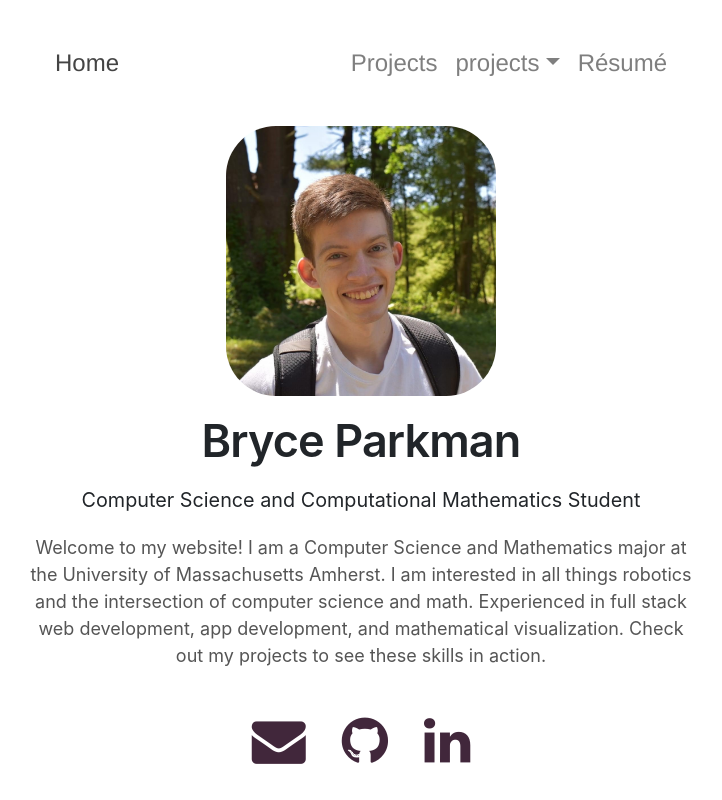
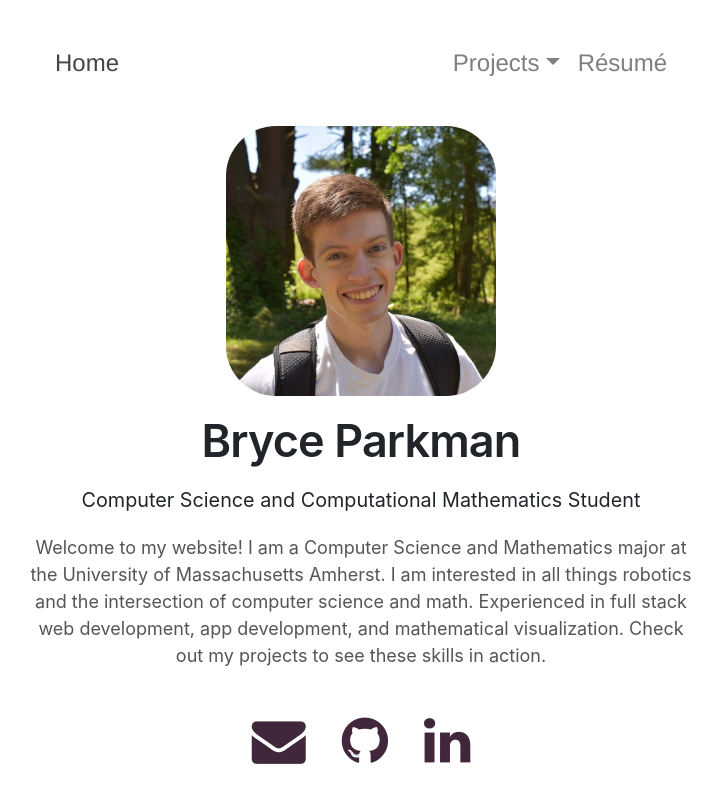
Before and after one commit to bryceparkman/personal-website, a Next.js app: page / in a window 1280 px wide. Shown: the whole page, without its empty margins (279-1001 px from the left). Built offline with nearby package versions, Linux system fonts and the light colour scheme.

Commit message:
Finalized navbar

```diff
--- a/components/navigation.js
+++ b/components/navigation.js
@@ -21,14 +21,15 @@ export default function Navigation() {
                     </Link>
                 </Nav>
                 <Nav className="ml-auto">
-                    <Link href="/projects" passHref>
+                    {/* <Link href="/projects" passHref>
                         <Nav.Link>
                             <div className={router.pathname === '/projects' ? utilStyles.active : ''}>
                                 Projects
                             </div>
                         </Nav.Link>
-                    </Link>
-                    <NavDropdown title='projects'>
+                    </Link> */}
+                    <NavDropdown title={<span className={router.pathname !== '/' && router.pathname !== '/resume' ? utilStyles.active : ''}>Projects</span>}>
+                        <NavDropdown.Item href="/projects">Overview</NavDropdown.Item>
                         <NavDropdown.Item href="/nadine">Nadine El Nesr</NavDropdown.Item>
                         <NavDropdown.Item href="/bridges">Student Bridges</NavDropdown.Item>
                         <NavDropdown.Item href="/mask">MASKerAID</NavDropdown.Item>
```
